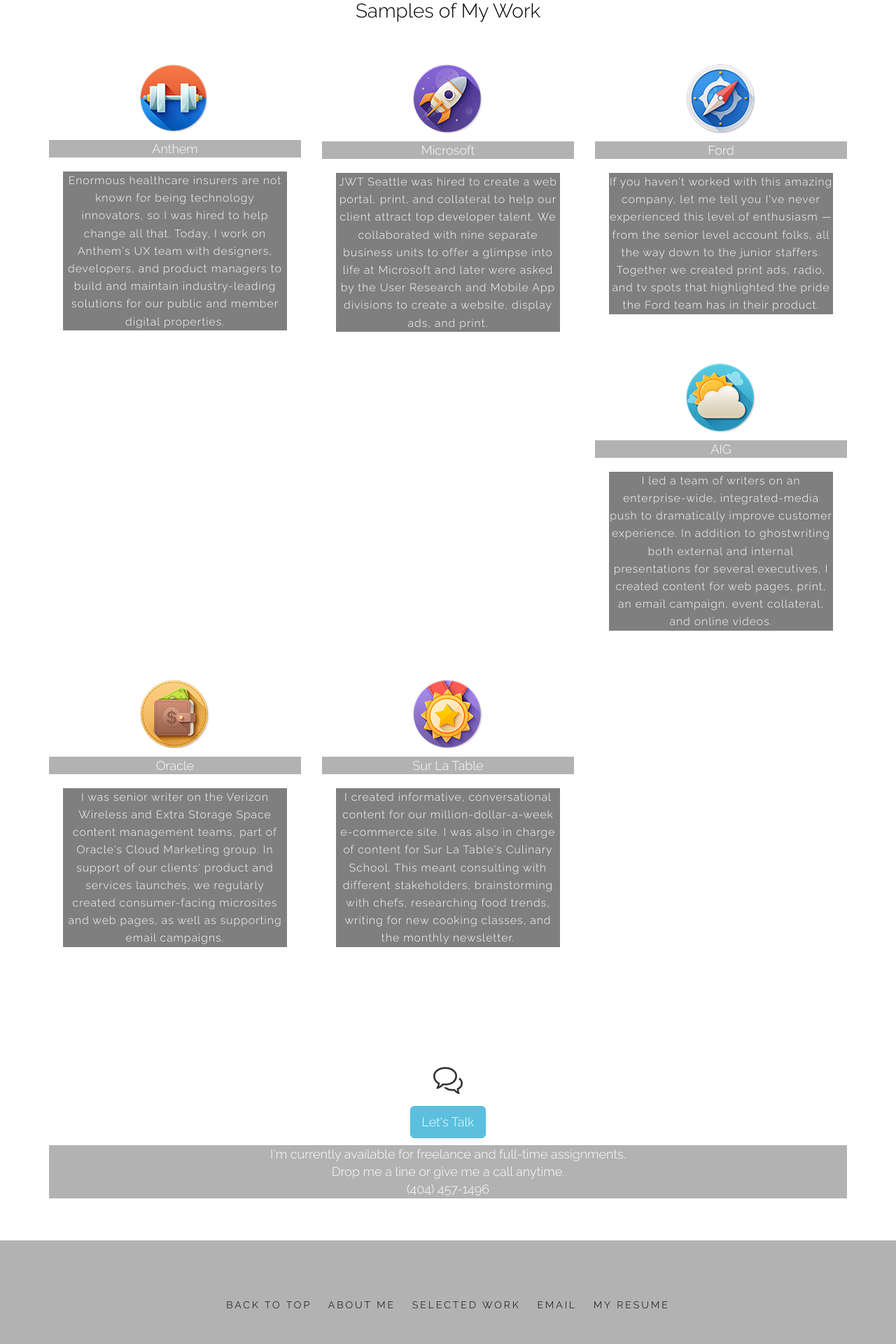
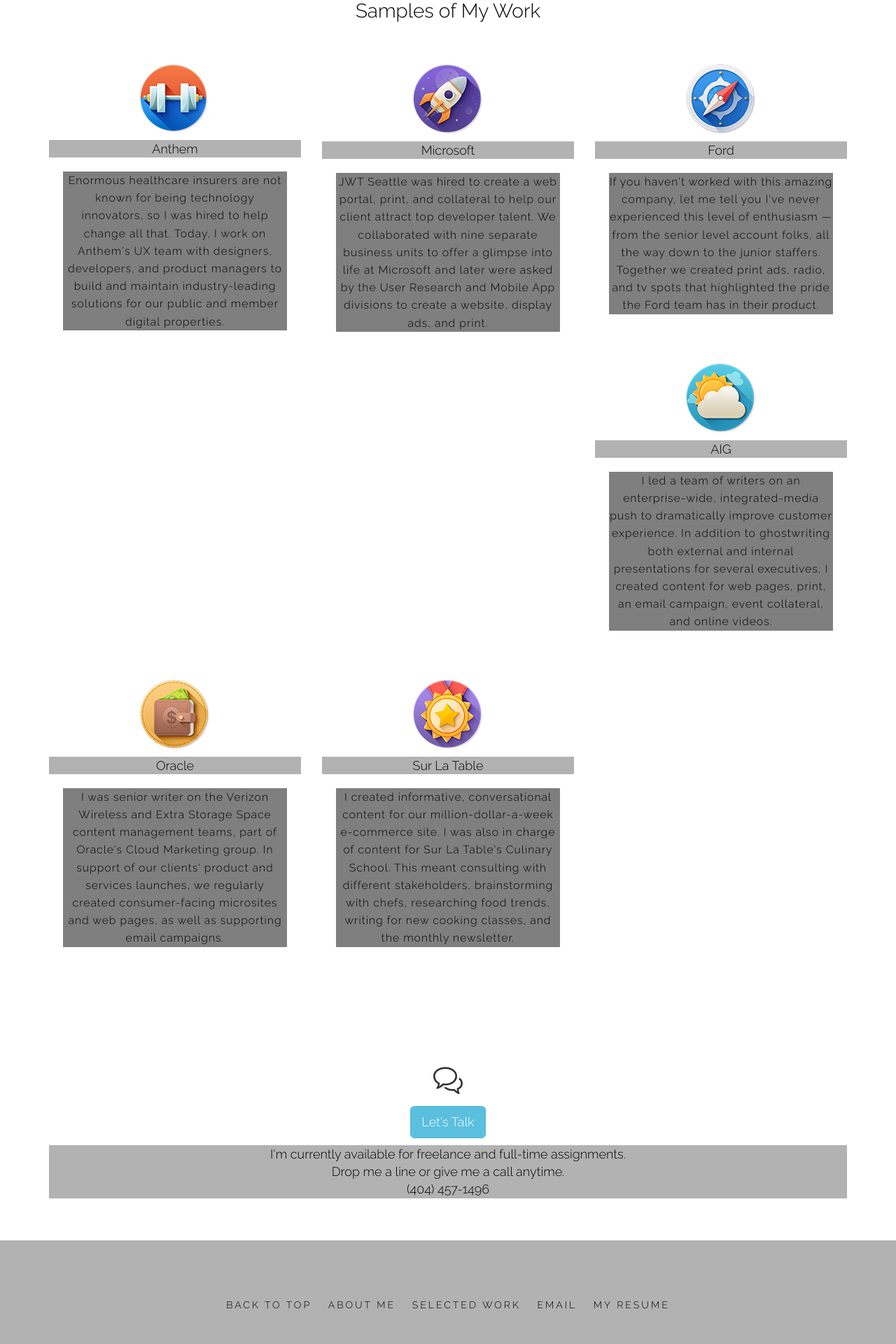
Before and after one commit to gurliaccio/copywriting, a PHP site: page / in a window 1280 px wide. Shown: the part 957-2877 px from the top of the page at 70% size. Run offline with PHP 8.4, Linux system fonts and the light colour scheme; some libraries are stand-ins or nearby versions; some web fonts are replaced.

Commit message:
Update style.css

```diff
--- a/css/style.css
+++ b/css/style.css
@@ -15,14 +15,14 @@
 
 .bigicon {font-size: 3em;}
 
-h1{font-size: 66px;color: #FFFFFF;}
-h2{font-size: 42px;color: #FFFFFF;}
-h3{font-size: 28px;color: #FFFFFF;}
-h4{background-color: rgba(0, 0, 0, 0.3);font-size: 18px; line-height: 1.4em;color: #FFFFFF;}
+h1{font-size: 66px;color: #000000;}
+h2{font-size: 42px;color: #000000;}
+h3{font-size: 28px;color: #000000;}
+h4{background-color: rgba(0, 0, 0, 0.3);font-size: 18px; line-height: 1.4em;color: #000000;}
 p{
     margin: 20px;
     letter-spacing: 1px;
-    color: #FFFFFF;
+    color: #000000;
     font-weight: normal;
     font-size: 1.125em;
     background-color: rgba(0, 0, 0, 0.5);
```
